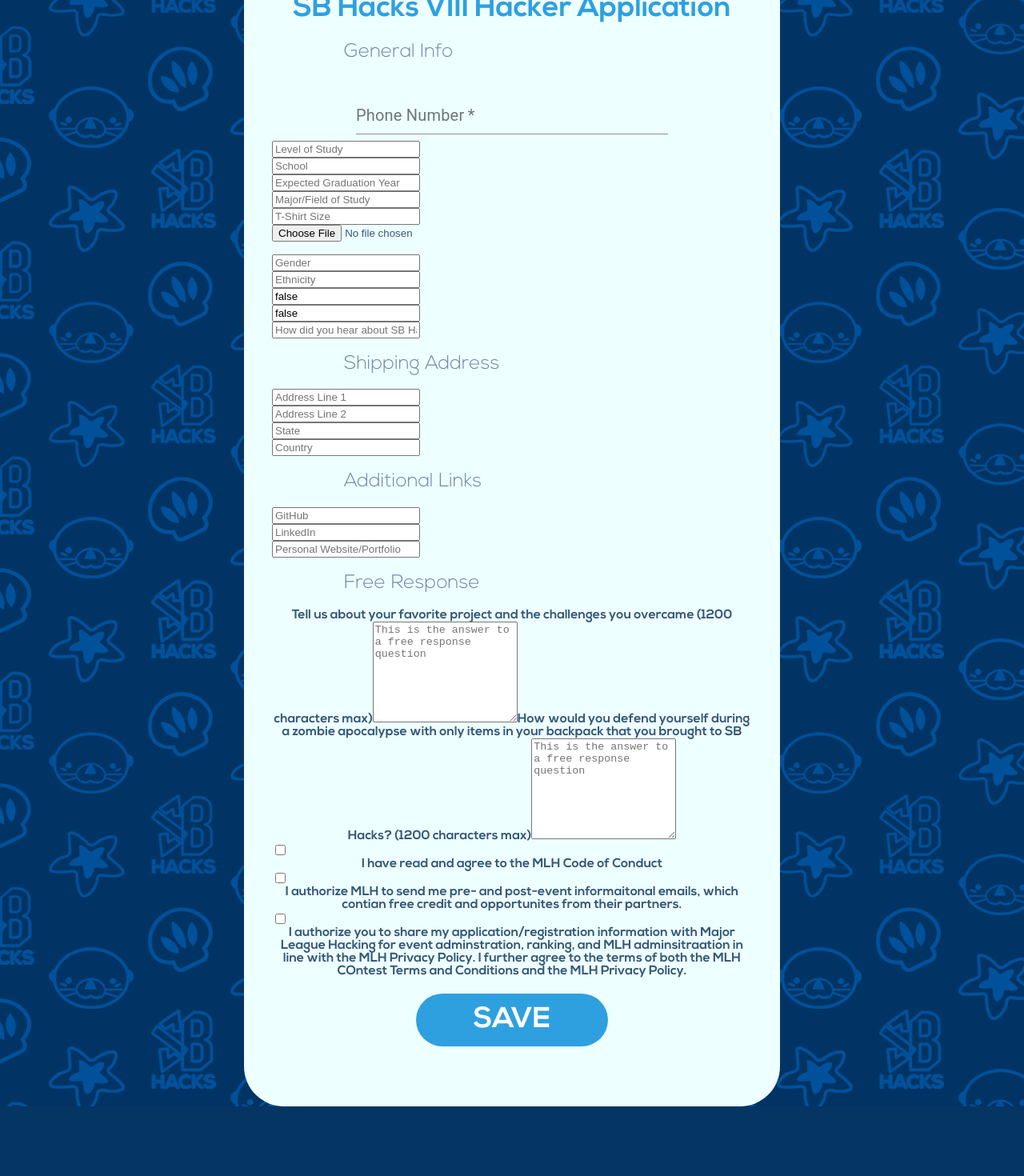
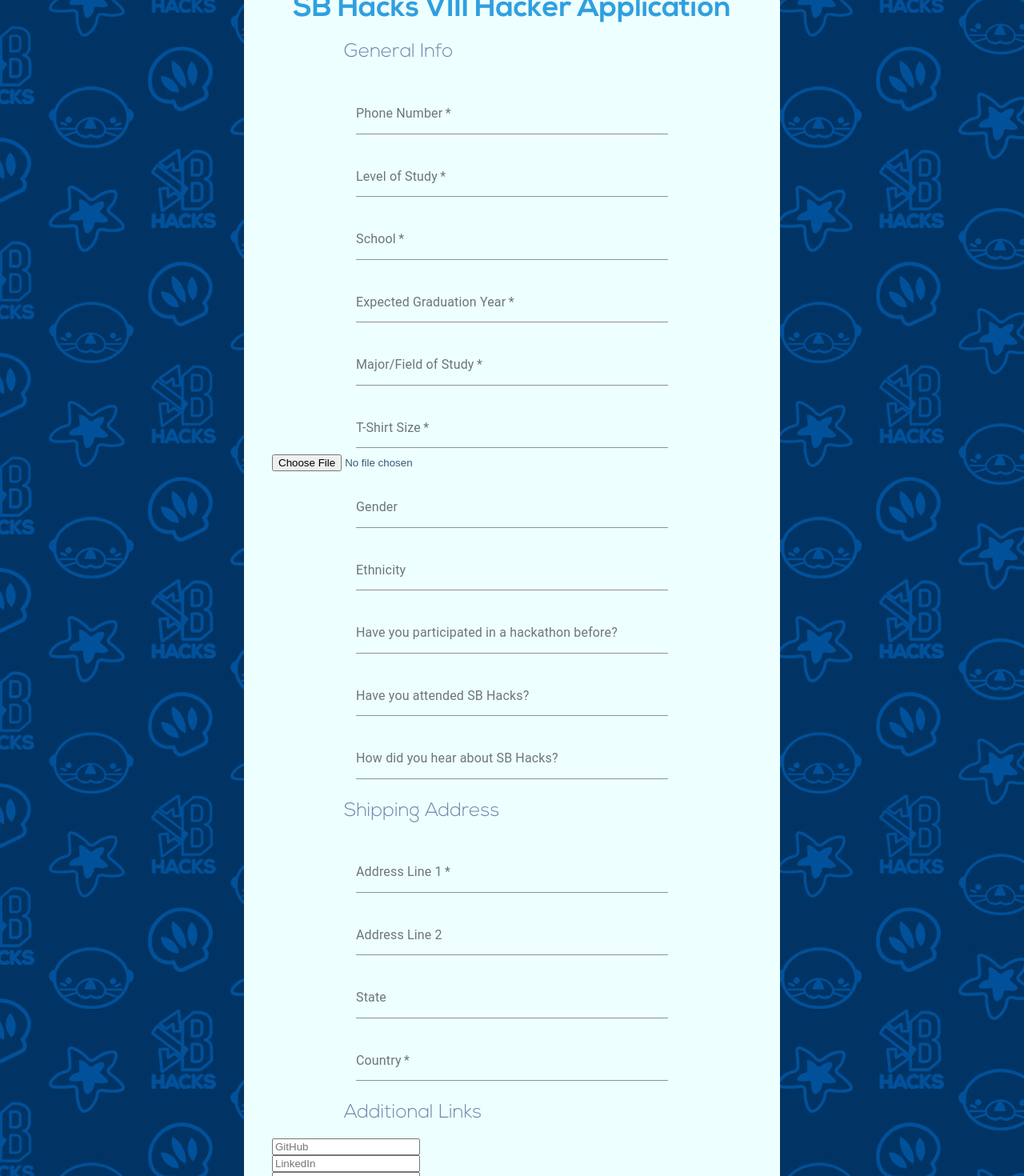
Before and after one commit to sbhacks-org/sbhacks-viii-site, a React (Create React App) app in the folder sbhacks-viii-frontend/: page /application in a window 1280 px wide. Shown: the part 200-1670 px from the top of the page at 80% size. Before the commit the page ends 1583 px from the top, so only its background shows below. Built offline with nearby package versions, Linux system fonts and the light colour scheme; no server answers.

Commit message:
Added more UI from figma

```diff
--- a/sbhacks-viii-frontend/src/components/Application.js
+++ b/sbhacks-viii-frontend/src/components/Application.js
@@ -48,19 +48,19 @@
         width: '65%',
         margin: "auto"
     },
-    textField: {
-        marginBottom: "40px",
-        fontFamily: 'NexaBold',
-        fontSize: '24px',
-        [theme.breakpoints.up("md")]: {
-            width: "150%",
-            transform: "translate(-15%)",
-        },
-        [theme.breakpoints.down("sm")]: {
-            width: "100%",
-            transform: "translate(0%)",
-        },
-    },
+    // textField: {
+    //     marginBottom: "40px",
+    //     fontFamily: 'NexaBold',
+    //     fontSize: '24px',
+    //     [theme.breakpoints.up("md")]: {
+    //         width: "150%",
+    //         transform: "translate(-15%)",
+    //     },
+    //     [theme.breakpoints.down("sm")]: {
+    //         width: "100%",
+    //         transform: "translate(0%)",
+    //     },
+    // },
     saveBtn: {
         border: "none",
         textAlign: "center",
@@ -81,6 +81,8 @@
         marginTop: "20px",
     },
 }))
+const inputProps = { style: { textAlign: "left", fontFamily: "NexaBold", fontSize: "24px", color: "#365877" } }
+const InputLabelProps = { style: {  } }
 
 const Application = () => {
     const classes = useStyles();
@@ -97,8 +99,8 @@
     const [resumeURL, setResumeUrl] = useState('');
     const [gender, setGender] = useState('');
     const [ethnicity, setEthnicity] = useState('');
-    const [didHackathon, setDidHackathon] = useState(false);
-    const [attendSbHacks, setAttendSbHacks] = useState(false);
+    const [didHackathon, setDidHackathon] = useState('');
+    const [attendSbHacks, setAttendSbHacks] = useState('');
     const [hearSbHacks, setHearSbHacks] = useState('');
 
     const [address1, setAddress1] = useState('');
@@ -284,7 +286,7 @@
         <div id='hackerApp' className={classes.container}>
             <div className={classes.centerContainer}>
                 <div className={classes.formContainer}>
-                    <h1>SB Hacks VIII Hacker Application</h1>
+                    <h1 className={classes.title}>SB Hacks VIII Hacker Application</h1>
                     <form onSubmit={saveApp}>
                         <h2>General Info</h2>
                         <FormControl className={classes.formControl}>
@@ -293,33 +295,209 @@
                                 type='text'
                                 value={phoneN}
                                 onChange={(e) => update(e, setPhoneN)}
-                                inputProps={{ style: { fontSize: 20, textAlign: "left", fontFamily: "NexaBold", fontSize: "24px" } }}
-                                InputLabelProps={{ style: { fontSize: 20 } }}
+                                inputProps={inputProps}
+                                InputLabelProps={InputLabelProps}
                                 size="small"
                                 margin="normal"
                                 fullWidth
                                 required
                             />
                         </FormControl>
-                        <input type='text' placeholder="Level of Study" value={lvlStudy} onChange={(e) => update(e, setLvlStudy)} />
-                        <input type='text' placeholder="School" value={school} onChange={(e) => update(e, setSchool)} />
-                        <input type='text' placeholder="Expected Graduation Year" value={gradYr} onChange={(e) => update(e, setGradYr)} />
-                        <input type='text' placeholder="Major/Field of Study" value={major} onChange={(e) => update(e, setMajor)} />
-                        <input type='text' placeholder="T-Shirt Size" value={tShrtSize} onChange={(e) => update(e, setTShrtSize)} />
+                        <FormControl className={classes.formControl}>
+                            <TextField
+                                label="Level of Study"
+                                type='text'
+                                value={lvlStudy}
+                                onChange={(e) => update(e, setLvlStudy)}
+                                inputProps={inputProps}
+                                InputLabelProps={InputLabelProps}
+                                size="small"
+                                margin="normal"
+                                fullWidth
+                                required
+                            />
+                        </FormControl>
+                        <FormControl className={classes.formControl}>
+                            <TextField
+                                label="School"
+                                type='text'
+                                value={school}
+                                onChange={(e) => update(e, setSchool)}
+                                inputProps={inputProps}
+                                InputLabelProps={InputLabelProps}
+                                size="small"
+                                margin="normal"
+                                fullWidth
+                                required
+                            />
+                        </FormControl>
+                        <FormControl className={classes.formControl}>
+                            <TextField
+                                label="Expected Graduation Year"
+                                type='text'
+                                value={gradYr}
+                                onChange={(e) => update(e, setGradYr)}
+                                inputProps={inputProps}
+                                InputLabelProps={InputLabelProps}
+                                size="small"
+                                margin="normal"
+                                fullWidth
+                                required
+                            />
+                        </FormControl>
+                        <FormControl className={classes.formControl}>
+                            <TextField
+                                label="Major/Field of Study"
+                                type='text'
+                                value={major}
+                                onChange={(e) => update(e, setMajor)}
+                                inputProps={inputProps}
+                                InputLabelProps={InputLabelProps}
+                                size="small"
+                                margin="normal"
+                                fullWidth
+                                required
+                            />
+                        </FormControl>
+                        <FormControl className={classes.formControl}>
+                            <TextField
+                                label="T-Shirt Size"
+                                type='text'
+                                value={tShrtSize}
+                                onChange={(e) => update(e, setTShrtSize)}
+                                inputProps={inputProps}
+                                InputLabelProps={InputLabelProps}
+                                size="small"
+                                margin="normal"
+                                fullWidth
+                                required
+                            />
+                        </FormControl>
+
                         <input type="file" onChange={(e) => setResume(e.target.files[0])} />
                         <img src={(resumeURL) ? resumeURL : ''} />
-                        <img id="myimg" />
-                        <input type='text' placeholder="Gender" value={gender} onChange={(e) => update(e, setGender)} />
-                        <input type='text' placeholder="Ethnicity" value={ethnicity} onChange={(e) => update(e, setEthnicity)} />
-                        <input type='text' placeholder="have you participated in a hackathon before" value={didHackathon} onChange={(e) => update(e, setDidHackathon)} />
-                        <input type='text' placeholder="Have you attended SB Hacks" value={attendSbHacks} onChange={(e) => update(e, setAttendSbHacks)} />
-                        <input type='text' placeholder="How did you hear about SB Hacks" value={hearSbHacks} onChange={(e) => update(e, setHearSbHacks)} />
+
+                        <FormControl className={classes.formControl}>
+                            <TextField
+                                label="Gender"
+                                type='text'
+                                value={gender}
+                                onChange={(e) => update(e, setGender)}
+                                inputProps={inputProps}
+                                InputLabelProps={InputLabelProps}
+                                size="small"
+                                margin="normal"
+                                fullWidth
+                            />
+                        </FormControl>
+                        <FormControl className={classes.formControl}>
+                            <TextField
+                                label="Ethnicity"
+                                type='text'
+                                value={ethnicity}
+                                onChange={(e) => update(e, setEthnicity)}
+                                inputProps={inputProps}
+                                InputLabelProps={InputLabelProps}
+                                size="small"
+                                margin="normal"
+                                fullWidth
+                            />
+                        </FormControl>
+                        <FormControl className={classes.formControl}>
+                            <TextField
+                                label="Have you participated in a hackathon before?"
+                                type='text'
+                                value={didHackathon}
+                                onChange={(e) => update(e, setDidHackathon)}
+                                inputProps={inputProps}
+                                InputLabelProps={InputLabelProps}
+                                size="small"
+                                margin="normal"
+                                fullWidth
+                            />
+                        </FormControl>
+                        <FormControl className={classes.formControl}>
+                            <TextField
+                                label="Have you attended SB Hacks?"
+                                type='text'
+                                value={attendSbHacks}
+                                onChange={(e) => update(e, setAttendSbHacks)}
+                                inputProps={inputProps}
+                                InputLabelProps={InputLabelProps}
+                                size="small"
+                                margin="normal"
+                                fullWidth
+                            />
+                        </FormControl>
+                        <FormControl className={classes.formControl}>
+                            <TextField
+                                label="How did you hear about SB Hacks?"
+                                type='text'
+                                value={hearSbHacks}
+                                onChange={(e) => update(e, setHearSbHacks)}
+                                inputProps={inputProps}
+                                InputLabelProps={InputLabelProps}
+                                size="small"
+                                margin="normal"
+                                fullWidth
+                            />
+                        </FormControl>
 
                         <h2>Shipping Address</h2>
-                        <input type='text' placeholder="Address Line 1" value={address1} onChange={(e) => update(e, setAddress1)} />
-                        <input type='text' placeholder="Address Line 2" value={address2} onChange={(e) => update(e, setAddress2)} />
-                        <input type='text' placeholder="State" value={state} onChange={(e) => update(e, setState)} />
-                        <input type='text' placeholder="Country" value={country} onChange={(e) => update(e, setCountry)} />
+                        <FormControl className={classes.formControl}>
+                            <TextField
+                                label="Address Line 1"
+                                type='text'
+                                value={address1}
+                                onChange={(e) => update(e, setAddress1)}
+                                inputProps={inputProps}
+                                InputLabelProps={InputLabelProps}
+                                size="small"
+                                margin="normal"
+                                fullWidth
+                                required
+                            />
+                        </FormControl>
+                        <FormControl className={classes.formControl}>
+                            <TextField
+                                label="Address Line 2"
+                                type='text'
+                                value={address2}
+                                onChange={(e) => update(e, setAddress2)}
+                                inputProps={inputProps}
+                                InputLabelProps={InputLabelProps}
+                                size="small"
+                                margin="normal"
+                                fullWidth
+                            />
+                        </FormControl>
+                        <FormControl className={classes.formControl}>
+                            <TextField
+                                label="State"
+                                type='text'
+                                value={state}
+                                onChange={(e) => update(e, setState)}
+                                inputProps={inputProps}
+                                InputLabelProps={InputLabelProps}
+                                size="small"
+                                margin="normal"
+                                fullWidth
+                            />
+                        </FormControl>
+                        <FormControl className={classes.formControl}>
+                            <TextField
+                                label="Country"
+                                type='text'
+                                value={country}
+                                onChange={(e) => update(e, setCountry)}
+                                inputProps={inputProps}
+                                InputLabelProps={InputLabelProps}
+                                size="small"
+                                margin="normal"
+                                fullWidth
+                                required
+                            />
+                        </FormControl>
 
                         <h2>Additional Links</h2>
                         <input type='text' placeholder="GitHub" value={gitHub} onChange={(e) => update(e, setGitHub)} />
```
